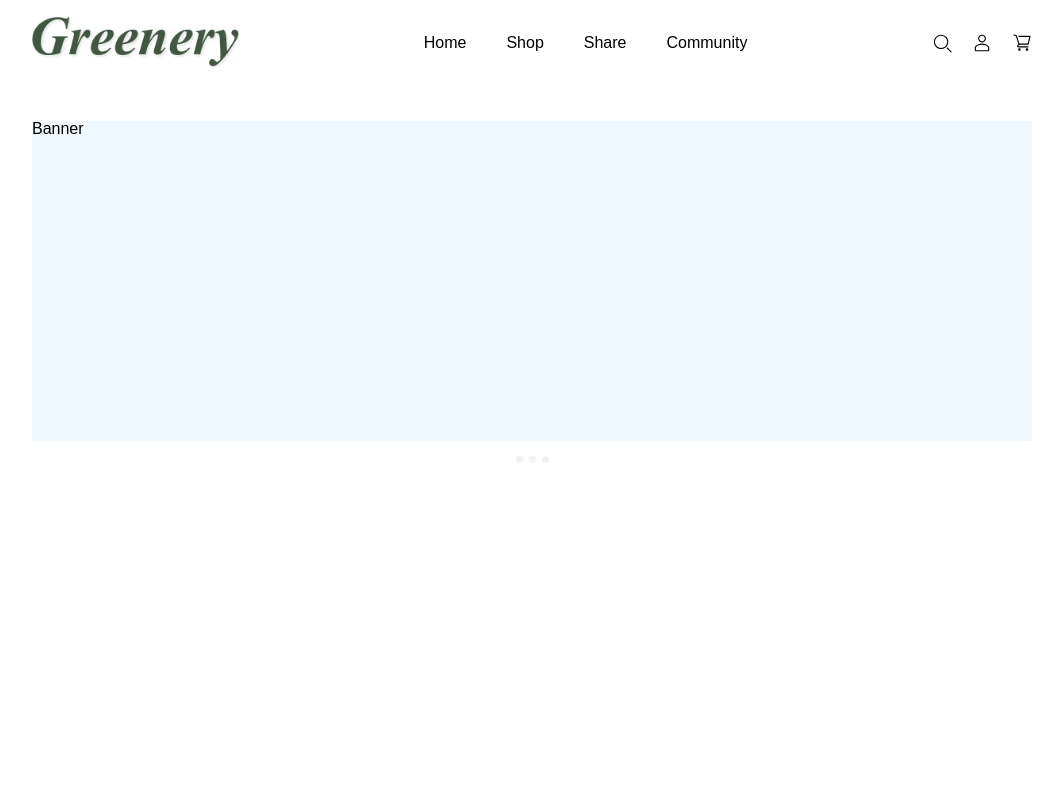
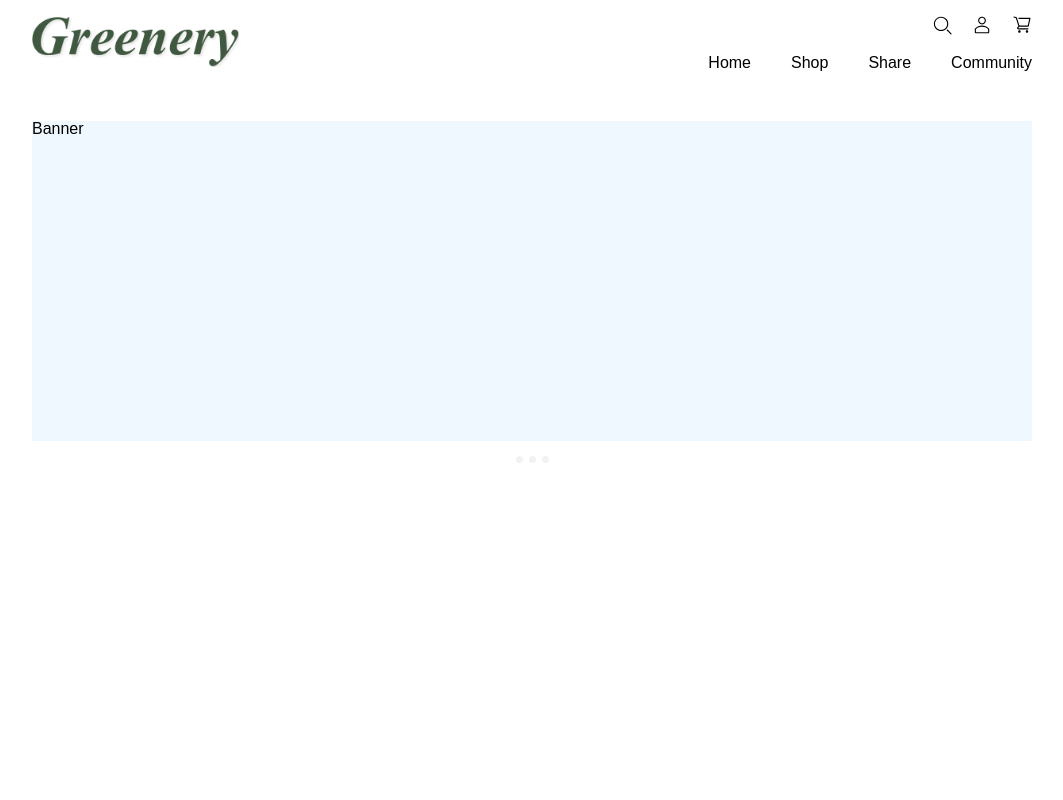
Before and after one commit to likelion10th-greenery/greenery-react-client, a React (Create React App) app: page / in a window 1280 px wide. Shown: the top 800 px of the page, without its empty margins (108-1171 px from the left). Built offline with nearby package versions, Linux system fonts and the light colour scheme; a small style sheet from the web is missing.

Commit message:
fix: shop page api connection & add: web editor

```diff
--- a/package.json
+++ b/package.json
@@ -6,6 +6,8 @@
 		"@testing-library/jest-dom": "^5.14.1",
 		"@testing-library/react": "^13.0.0",
 		"@testing-library/user-event": "^13.2.1",
+		"@toast-ui/react-editor": "^3.2.0",
+		"axios": "^0.27.2",
 		"global": "^4.4.0",
 		"react": "^18.2.0",
 		"react-carousel-minimal": "^1.4.1",
--- a/src/components/nav/index.js
+++ b/src/components/nav/index.js
@@ -1,17 +1,38 @@
 import { Link } from 'react-router-dom';
-import { Category, IconBox, Logo, RightBox, Wrapper } from './styled';
+import { Category, CategoryBox, Icon, IconBox, Logo, RightBox, Wrapper } from './styled';
 import LOGO_IMG from '../../assets/imgs/Greenery LOGO.png';
 import SEARCH_LOGO from '../../assets/icons/search-line.svg';
 import CART_LOGO from '../../assets/icons/shopping-cart-line.svg';
 import USER_LOGO from '../../assets/icons/user-line.svg';
+import { useEffect, useState } from 'react';
 
 const Nav = () => {
+	// const [scroll, setScroll] = useState(0);
+
+	// const onScroll = () => {
+	// 	setScroll(window.scrollY || document.documentElement.scrollTop);
+
+	// 	// if (scroll > 80) {
+
+	// 	// }
+	// };
+
+	// useEffect(() => {
+	// 	window.addEventListener('scroll', onScroll);
+	// });
+
 	return (
-		<Wrapper>
+		<Wrapper /*visibility={(scroll > 80) + ''}*/>
 			<Link to="/">
 				<Logo src={LOGO_IMG} />
 			</Link>
 			<RightBox>
+				<IconBox>
+					<Icon src={SEARCH_LOGO} alt="search_logo" />
+					<Icon src={USER_LOGO} alt="user_logo" />
+					<Icon src={CART_LOGO} alt="cart_logo" />
+				</IconBox>
+				<CategoryBox>
 					<Link to="/">
 						<Category>Home</Category>
 					</Link>
@@ -19,15 +40,14 @@ const Nav = () => {
 						<Category>Shop</Category>
 					</Link>
 
+					<Link to="/share">
 						<Category>Share</Category>
-
+					</Link>
+					<Link to="/community">
 						<Category>Community</Category>
+					</Link>
+				</CategoryBox>
 			</RightBox>
-			<IconBox>
-				<img src={SEARCH_LOGO} alt="search_logo" />
-				<img src={USER_LOGO} alt="user_logo" />
-				<img src={CART_LOGO} alt="cart_logo" />
-			</IconBox>
 		</Wrapper>
 	);
 };
--- a/src/components/nav/styled.js
+++ b/src/components/nav/styled.js
@@ -16,15 +16,23 @@ export const Logo = styled.img`
 
 export const RightBox = styled.div`
 	display: flex;
+	flex-direction: column;
+	justify-content: center;
+	align-items: flex-end;
+	gap: 20px;
+`;
+
+export const CategoryBox = styled.div`
+	display: flex;
 	justify-content: center;
 	align-items: center;
-	gap: 20px;
+	gap: 40px;
 `;
 
 export const Category = styled.span`
 	font-size: 16px;
+	padding-bottom: 10px;
 	border: 1px solid transparen;
-	padding: 10px;
 	cursor: pointer;
 
 	&:hover {
@@ -38,3 +46,8 @@ export const IconBox = styled.div`
 	align-items: center;
 	gap: 20px;
 `;
+
+export const Icon = styled.img`
+	background-color: transparent;
+	cursor: pointer;
+`;
--- /dev/null
+++ b/src/components/salespost/WebEditor/index.js
@@ -0,0 +1,25 @@
+import { Wrapper } from '../styled';
+import { Title } from './styled';
+import { Editor } from '@toast-ui/react-editor';
+import '@toast-ui/editor/dist/toastui-editor.css';
+
+const WebEditor = () => {
+	return (
+		<Editor
+			placeholder="내용을 입력해주세요."
+			previewStyle="vertical"
+			height="500px"
+			initialEditType="wysiwyg"
+			toolbarItems={[
+				['heading', 'bold', 'italic', 'strike'],
+				['hr', 'quote'],
+				['ul', 'ol', 'task', 'indent', 'outdent'],
+				['table', 'image', 'link'],
+				['code', 'codeblock'],
+			]}
+			useCommandShortcut={false}
+		/>
+	);
+};
+
+export default WebEditor;
--- /dev/null
+++ b/src/components/salespost/WebEditor/styled.js
@@ -0,0 +1,5 @@
+import styled from 'styled-components';
+
+export const Wrapper = styled.div``;
+
+export const Title = styled.h2``;
--- a/src/components/salespost/index.js
+++ b/src/components/salespost/index.js
@@ -1,4 +1,4 @@
-import React, { useState } from 'react';
+import React, { forwardRef, useRef, useState } from 'react';
 import { useForm } from 'react-hook-form';
 import { useRecoilValue } from 'recoil';
 import AddressSelector from './address';
@@ -17,6 +17,8 @@ import {
 	Textarea,
 	Button,
 } from './styled';
+import WebEditor from './WebEditor';
+import { Editor } from '@toast-ui/react-editor';
 
 const SalesPost = () => {
 	const [innerWidth, setInnerWidth] = useState(window.innerWidth);
@@ -43,11 +45,15 @@ const SalesPost = () => {
 
 		//data.image = imgFiles.map(img => img.file); // -> array of File
 		console.log(imgFiles);
-		console.log(data);
+		const detail = editorRef.current.getInstance().getHTML();
+		const parsedData = { ...data, detail: detail };
+		console.log(parsedData);
 	};
 	const inValid = data => {
 		console.log(errors);
 	};
+
+	const editorRef = useRef();
 
 	return (
 		<Wrapper>
@@ -163,7 +169,23 @@ const SalesPost = () => {
 					</InputBox>
 					<InputBox>
 						<label>상세 설명</label>
-						<Textarea {...register('detali')} innerWidth={innerWidth} />
+						{/* <Textarea {...register('detail')} innerWidth={innerWidth} /> */}
+						<Editor
+							ref={editorRef}
+							initialValue="."
+							placeholder="내용을 입력해주세요."
+							previewStyle="vertical"
+							height="500px"
+							initialEditType="wysiwyg"
+							toolbarItems={[
+								['heading', 'bold', 'italic', 'strike'],
+								['hr', 'quote'],
+								['ul', 'ol', 'task', 'indent', 'outdent'],
+								['table', 'image', 'link'],
+								['code', 'codeblock'],
+							]}
+							useCommandShortcut={false}
+						/>
 					</InputBox>
 				</InputWrapper>
 				<Button>판매글 등록하기</Button>
--- a/src/components/shop/index.js
+++ b/src/components/shop/index.js
@@ -1,20 +1,34 @@
 import { items } from './rawData';
-import { Item, Wrapper, ItemImg, ItemInfo, Name, Price, DataList } from './styled';
+import { Item, Wrapper, ItemImg, ItemInfo, Price, DataList, Title, PlantType } from './styled';
 import Category from './category/index';
 import { useParams } from 'react-router-dom';
+import { useEffect, useState } from 'react';
+import axios from 'axios';
 
 const Shop = () => {
 	const { category } = useParams();
+	const [data, setData] = useState([]);
+
+	useEffect(() => {
+		const getPlants = async () => {
+			const res = await axios.get(`http://127.0.0.1:8000/shop/${category}`);
+
+			setData(res.data);
+		};
+
+		getPlants();
+	}, [category]);
 
 	return (
 		<Wrapper>
 			<Category />
 			<DataList>
-				{items.map(item => (
+				{data.map(item => (
 					<Item key={item.id}>
 						<ItemImg src={item.img_url} />
 						<ItemInfo>
-							<Name>{item.name}</Name>
+							<PlantType>{item.name}</PlantType>
+							<Title>title</Title>
 							<Price>{item.price.toLocaleString('ko-KR')}원</Price>
 						</ItemInfo>
 					</Item>
--- a/src/components/shop/styled.js
+++ b/src/components/shop/styled.js
@@ -9,8 +9,8 @@ export const Wrapper = styled.section`
 
 export const DataList = styled.div`
 	display: grid;
-	grid-template: auto / repeat(4, 1fr);
-	gap: 10px;
+	grid-template: auto / repeat(3, 1fr);
+	gap: 100px;
 
 	padding: 50px 0;
 `;
@@ -32,6 +32,13 @@ export const ItemInfo = styled.div`
 	text-align: center;
 `;
 
-export const Name = styled.b``;
+export const PlantType = styled.b`
+	font-size: 1.1rem;
+`;
+
+export const Title = styled.p`
+	color: #a1a1a1;
+	padding-top: 5px;
+`;
 
 export const Price = styled.p``;
--- a/src/routes/Routes.js
+++ b/src/routes/Routes.js
@@ -9,10 +9,11 @@ const Routes = () => {
 	return (
 		<Router>
 			<Route path="/" element={<Home />} />
-			<Route path="/shop" element={<Shop />} />
+			<Route path="/shop/*" element={<Shop />}>
+				<Route path=":category" element={<Shop />} />
+			</Route>
 			<Route path="/shop/detail" element={<DetailPage />} />
 			<Route path="/salespost" element={<SalesPost />} />
-			<Route path="/shop/:category" element={<Shop />} />
 			<Route path="/salespost/" element={<SalesPost />} />
 		</Router>
 	);
```
Also changed, not shown: 1 other file (tests, documents, lock files or other folders). Lines whose indentation alone changed are shown as unchanged.
